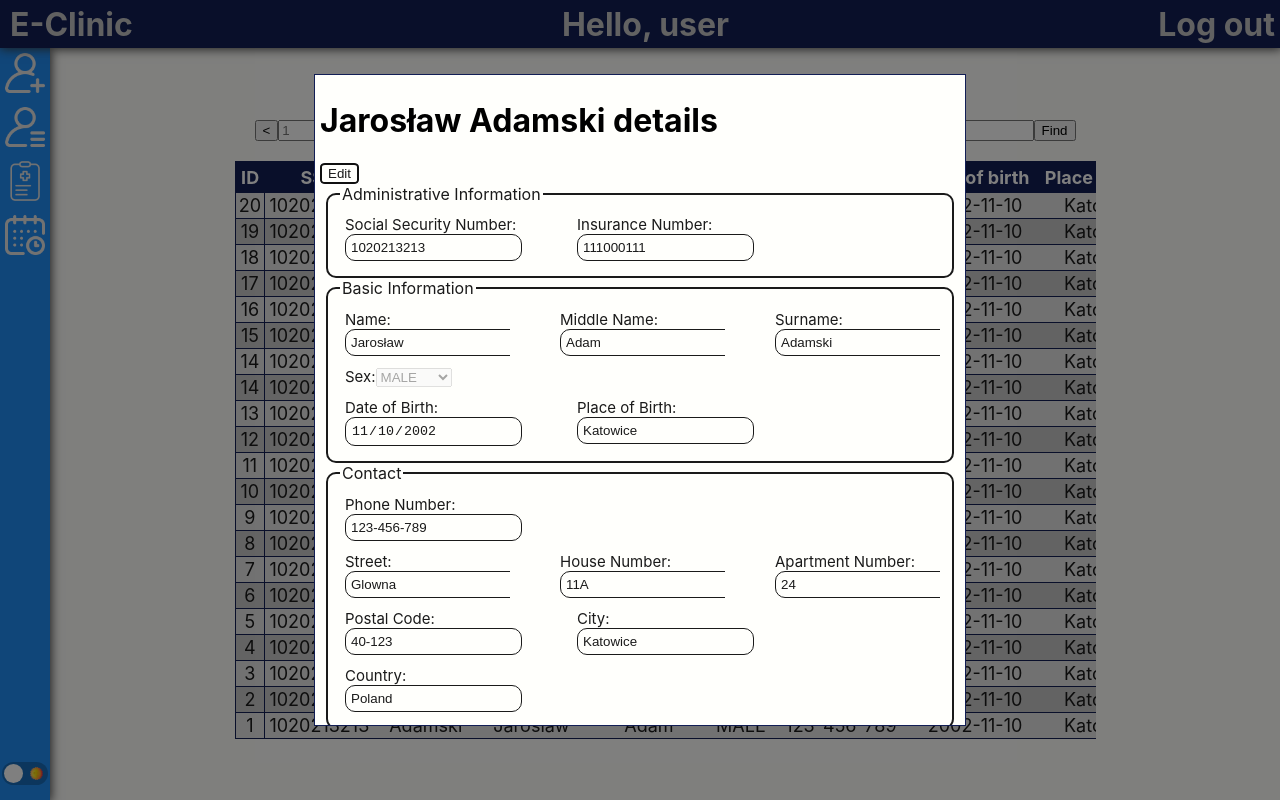
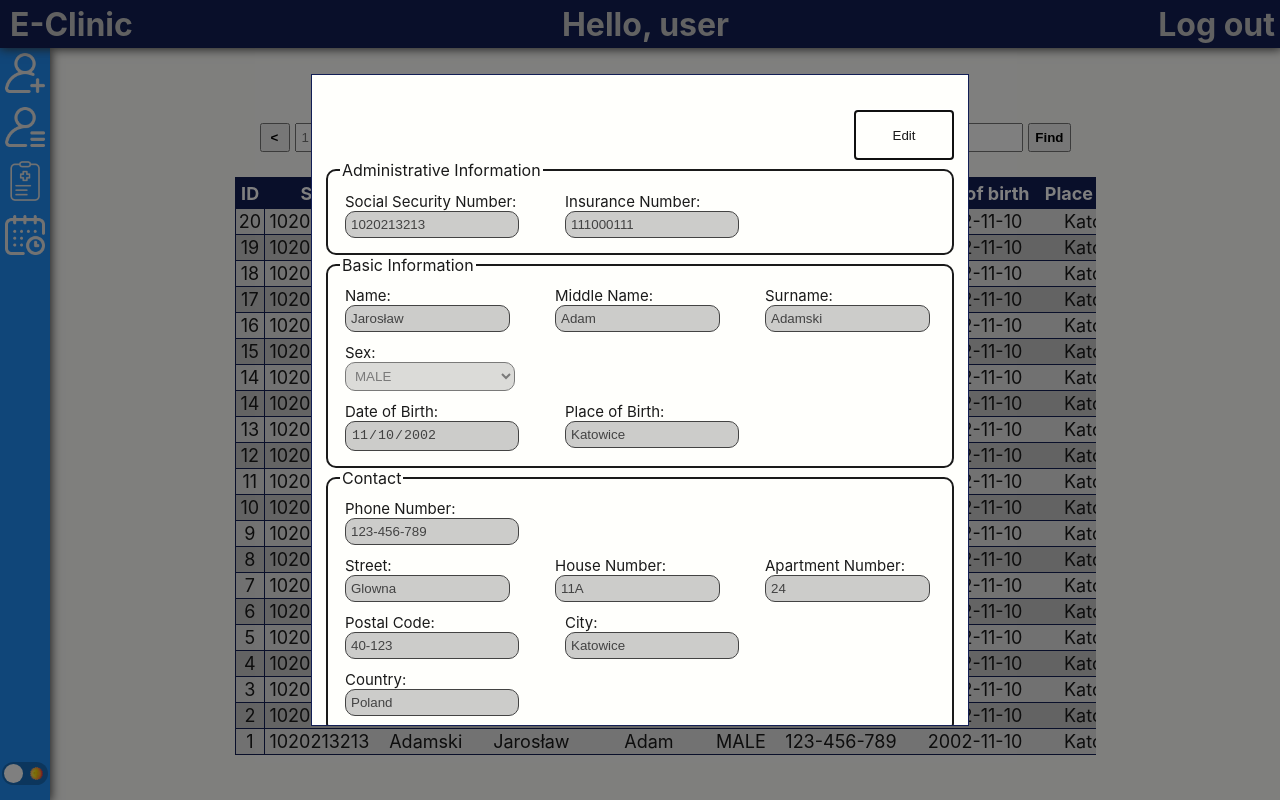
Before and after one commit to SolidCodeEmpire/Clinic, a React (Create React App) app in the folder frontend/: page /view-patients in a window 1280 px wide. Both pictures are taken after a click on the element 834 px from the left and 205 px from the top of the page. Built offline with nearby package versions, Linux system fonts and the light colour scheme.

Commit message:
popup visual changes

```diff
--- a/frontend/src/Components/Contents/AddPatient/AddPatient.css
+++ b/frontend/src/Components/Contents/AddPatient/AddPatient.css
@@ -15,7 +15,6 @@
     height: 50px;
     margin-top: 30px;
     border: solid var(--font-color) 1px;
-    border-radius: 20px;
     padding: 10px;
 }
 
@@ -27,4 +26,5 @@
 .add-patient-button-div{
     display: flex;
     justify-content: center;
+    gap: 100px;
 }
--- a/frontend/src/Components/Contents/PatientForm/PatientForm.css
+++ b/frontend/src/Components/Contents/PatientForm/PatientForm.css
@@ -1,11 +1,20 @@
-.add-patient-form input{
+.add-patient-form input, select{
     display: block;
     background-color: var(--main-content-color);
     color: var(--font-color);
     border: var(--font-color) solid 1px;
     border-radius: 10px;
     padding: 5px;
-    width: 165px;
+    width: 90%;
+}
+
+.add-patient-form input:disabled, select:disabled{
+    filter:invert(20%);
+}
+
+.add-patient-form select{
+    min-width: 170px;
+    max-width: 180px;
 }
 
 .add-patient-form label{
@@ -29,10 +38,11 @@
 
 .fieldset-row{
     display: flex;
-    gap: 45px;
+    gap: 5%;
 }
 
 .form-group{
     padding: 5px;
     overflow: hidden;
+    width: 180px;
 }
--- a/frontend/src/Components/Contents/ViewPatients/ViewPatients.css
+++ b/frontend/src/Components/Contents/ViewPatients/ViewPatients.css
@@ -78,11 +78,30 @@
     background-color: var(--navbar-color);
 }
 
+.table-navigation input{
+    padding: 5px;
+}
+
+.arrow-button{
+    width: 30px;
+}
+
+.table-navigation button{
+    padding: 5px;
+    margin: 5px;
+    font-weight: bold;
+}
+
+.page-navigation input{
+    width: 40px;
+}
+
 /*--POPUP--*/
 .popup-content {
     margin: auto;
     background: var(--main-content-color);
     width: 50%;
+    min-width: 646px;
     height: 80%;
     border: solid 1px var(--titlebar-color);
     padding: 5px;
@@ -96,9 +115,15 @@
     background: transparent;
 }
 
+.edit-button-wrapper{
+    display: flex;
+    justify-content: right;
+    width: 73%;
+    min-width: 628px;
+    margin: auto;
+}
 
 .edit-button {
-    border-radius: 10%;
     color: var(--font-color);
 }
 
@@ -106,7 +131,6 @@
     background-color: var(--button-default);
 }
 
-
 .on {
     background-color: var(--navbar-color);
 }
--- a/frontend/src/Components/Contents/ViewPatients/ViewPatients.tsx
+++ b/frontend/src/Components/Contents/ViewPatients/ViewPatients.tsx
@@ -35,10 +35,10 @@ export default function ViewPatients() {
 
       <div className="table-navigation">
         <form className="page-navigation">
-          <button type="button" onClick={() => setCurrentPage(currentPage - 1)}>{"<"}</button>
+          <button className="arrow-button" type="button" onClick={() => setCurrentPage(currentPage === 1 ? currentPage : currentPage - 1)}>{"<"}</button>
           <input type="text" placeholder={`${currentPage}`} onChange={(event) => console.log(event.target.value)} />
-          <button type="button" onClick={() => setCurrentPage(currentPage + 1)}>{">"}</button>
-          <button type="button">filter</button>
+          <button className="arrow-button" type="button" onClick={() => setCurrentPage(currentPage + 1)}>{">"}</button>
+          <button type="button">Filter</button>
         </form>
         <form className="find-patient">
           <input type="text" placeholder="Find patient" />
@@ -106,18 +106,24 @@ type PatientPopupProps = {
 function PatientDetailsPopup(props: PatientPopupProps) {
   const [isDisabled, setDisabled] = useState(true);
   return (<>
-    <h1>{`${props.patient.firstName} ${props.patient.surname} details`}</h1>
-    <button className={`edit-button ${isDisabled ? 'off' : 'on'}`}
-      onClick={() => setDisabled(currentValue => !currentValue)}>Edit</button>
+    <div className="edit-button-wrapper">
+      <button className={`edit-button add-patient-button ${isDisabled ? 'off' : 'on'}`}
+        onClick={() => setDisabled(currentValue => !currentValue)}>
+          Edit
+      </button>
+    </div>
+
     <PatientForm patient={props.patient} disabled={isDisabled} patientDispatcher={props.patientDispatcher}></PatientForm>
+
     <div className='add-patient-button-div'>
       <button className='add-patient-button' onClick={() => {
         // to do
         props.patientDispatcher(undefined)
       }}>Discard changes</button>
+
       <button className='add-patient-button' onClick={() => {
         console.log(props.patient)
-        props.patientsListDispatcher(props.patientsList.map((value, id) => value.id == props.patient.id ? props.patient : value))
+        props.patientsListDispatcher(props.patientsList.map((value, id) => value.id === props.patient.id ? props.patient : value))
         props.patientDispatcher(undefined)
       }}>Save changes</button>
     </div>
```
